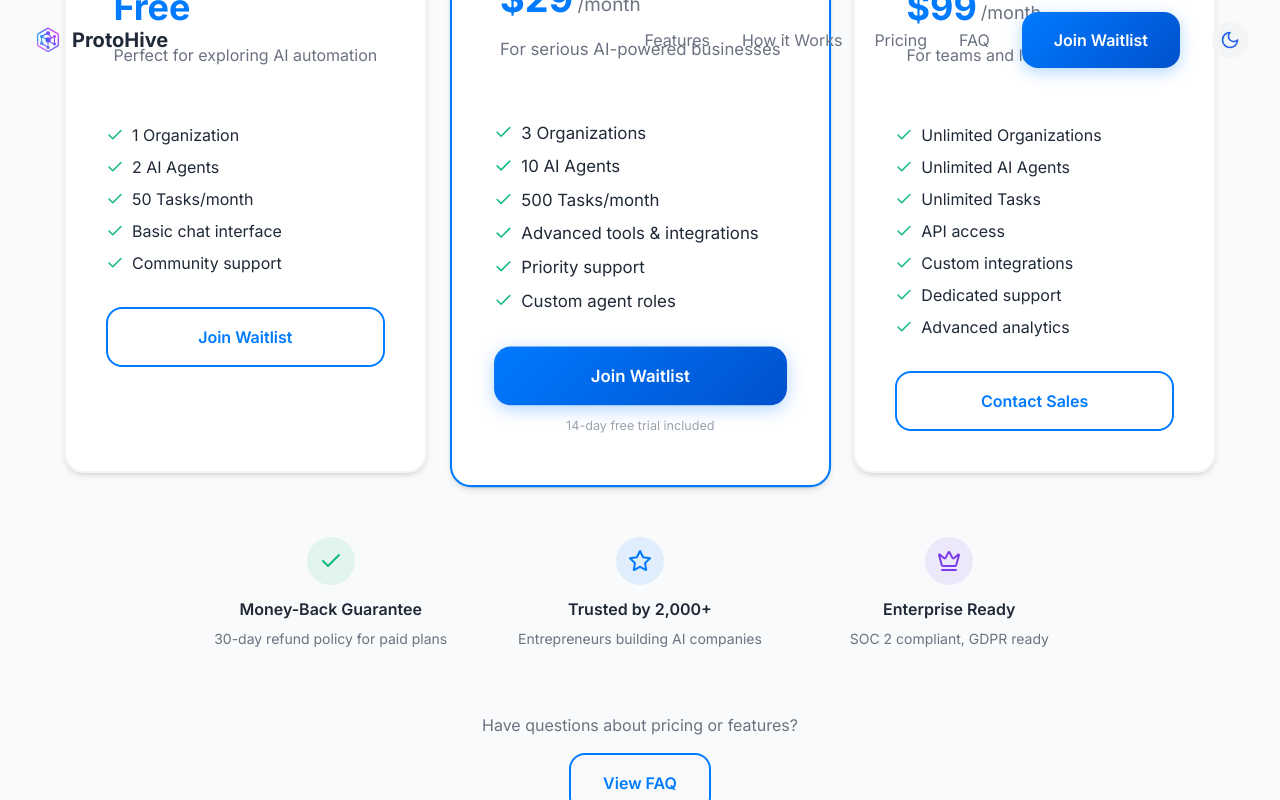
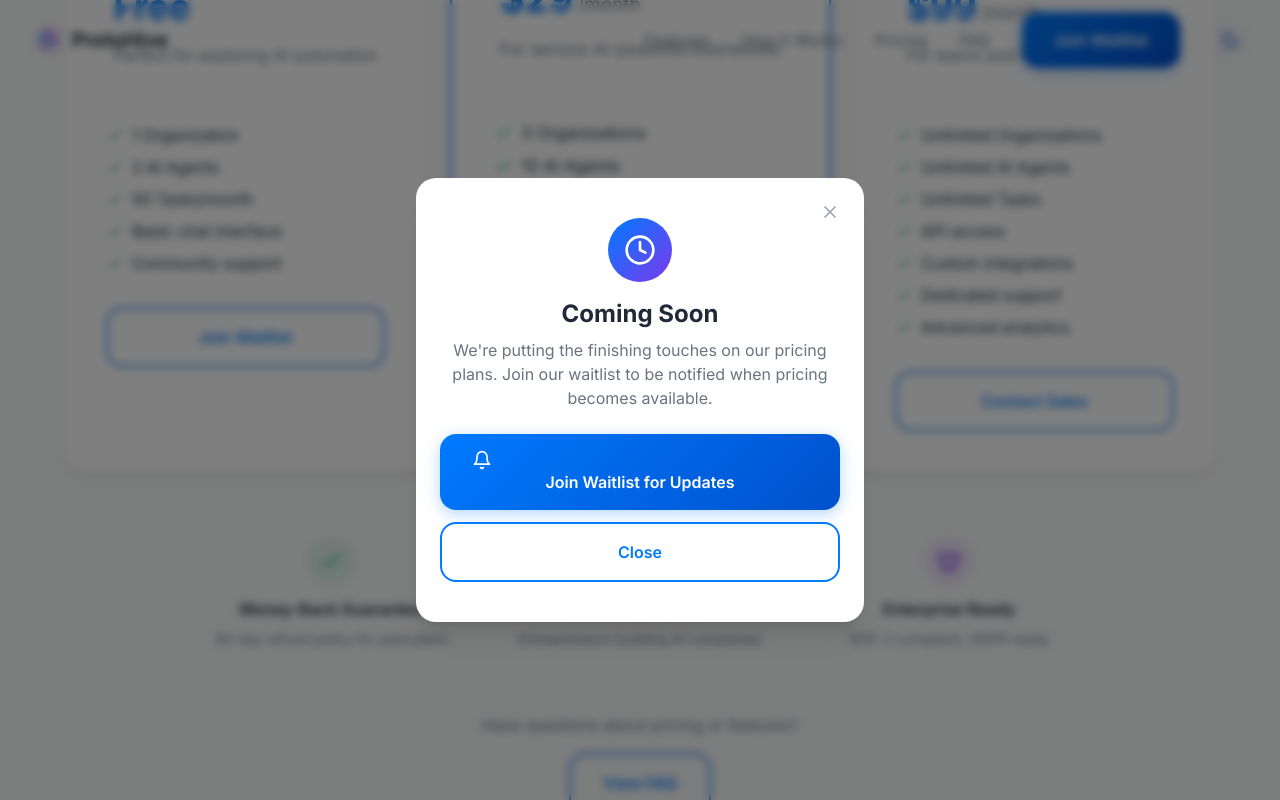
Before and after one commit to ArtemGontar/agentsgang-landing, a Next.js app: page / in a window 1280 px wide. Both pictures are taken after a click on the button "Contact Sales". Shown: the part 5057-5857 px from the top of the page. Built offline with nearby package versions, Linux system fonts and the light colour scheme.

Commit message:
feat: modal

```diff
--- a/components/ComingSoonModal.tsx
+++ b/components/ComingSoonModal.tsx
@@ -15,10 +15,9 @@ export default function ComingSoonModal({ open, onClose, onJoinWaitlist }: Comin
       onJoinWaitlist()
     }
   }
-
   if (!open) return null
   return (
-    <div className="fixed inset-0 z-[9999] flex items-center justify-center p-4">
+    <div className="fixed inset-0 z-[9999] flex items-center justify-center p-4 min-h-screen">
       {/* Backdrop */}
       <div
         className="absolute inset-0 bg-black/50 backdrop-blur-sm"
@@ -26,7 +25,7 @@ export default function ComingSoonModal({ open, onClose, onJoinWaitlist }: Comin
       />
 
       {/* Modal */}
-      <div className="relative bg-white dark:bg-bg-dark rounded-2xl shadow-xl max-w-md w-full p-6 max-h-[90vh] overflow-y-auto transform scale-100 transition-transform duration-200">
+      <div className="relative bg-white dark:bg-bg-dark rounded-2xl shadow-xl max-w-md w-full p-6 max-h-[90vh] overflow-y-auto transform scale-100 transition-transform duration-200 m-auto">
         {/* Close Button */}
         <button
           onClick={onClose}
--- a/components/PricingSection.tsx
+++ b/components/PricingSection.tsx
@@ -1,6 +1,13 @@
+'use client'
+
+import { useState } from 'react'
 import { Check, Star, Crown } from 'lucide-react'
+import ComingSoonModal from './ComingSoonModal'
+import WaitlistModal from './WaitlistModal'
 
 export default function PricingSection() {
+  const [comingSoonOpen, setComingSoonOpen] = useState(false)
+  const [waitlistOpen, setWaitlistOpen] = useState(false)
   const plans = [
     {
       name: "Starter",
@@ -113,10 +120,11 @@ export default function PricingSection() {
                     </li>
                   ))}
                 </ul>
-              </div>
-
-              {/* CTA Button */}
-              <button className={`${plan.ctaStyle} w-full`}>
+              </div>              {/* CTA Button */}
+              <button
+                className={`${plan.ctaStyle} w-full`}
+                onClick={() => setComingSoonOpen(true)}
+              >
                 {plan.cta}
               </button>
 
@@ -167,9 +175,19 @@ export default function PricingSection() {
             <a href="/contact" className="text-primary-blue dark:text-secondary-purple hover:text-primary-blue-dark dark:hover:text-secondary-purple-light transition-colors">
               Contact Sales →
             </a>
-          </div>
-        </div>
+          </div>        </div>
       </div>
+
+      {/* Modals */}
+      <ComingSoonModal
+        open={comingSoonOpen}
+        onClose={() => setComingSoonOpen(false)}
+        onJoinWaitlist={() => setWaitlistOpen(true)}
+      />
+      <WaitlistModal
+        open={waitlistOpen}
+        onClose={() => setWaitlistOpen(false)}
+      />
     </section>
   )
 }
--- a/components/WaitlistModal.tsx
+++ b/components/WaitlistModal.tsx
@@ -25,18 +25,17 @@ export default function WaitlistModal({ open, onClose }: WaitlistModalProps) {
     setIsSubmitted(true)
     setIsSubmitting(false)
   }
-
   const handleClose = () => {
     setIsSubmitted(false)
     setEmail('')
     setName('')
     setCompany('')
-    onClose()  }
+    onClose()
+  }
 
   if (!open) return null
-
   return (
-    <div className="fixed inset-0 z-[9999] flex items-center justify-center p-4">
+    <div className="fixed inset-0 z-[9999] flex items-center justify-center p-4 min-h-screen">
       {/* Backdrop */}
       <div
         className="absolute inset-0 bg-black/50 backdrop-blur-sm"
@@ -44,7 +43,7 @@ export default function WaitlistModal({ open, onClose }: WaitlistModalProps) {
       />
 
       {/* Modal */}
-      <div className="relative bg-white dark:bg-bg-dark rounded-2xl shadow-xl max-w-md w-full p-6 max-h-[90vh] overflow-y-auto transform scale-100 transition-transform duration-200">
+      <div className="relative bg-white dark:bg-bg-dark rounded-2xl shadow-xl max-w-md w-full p-6 max-h-[90vh] overflow-y-auto transform scale-100 transition-transform duration-200 m-auto">
         {/* Close Button */}
         <button
           onClick={handleClose}
```
